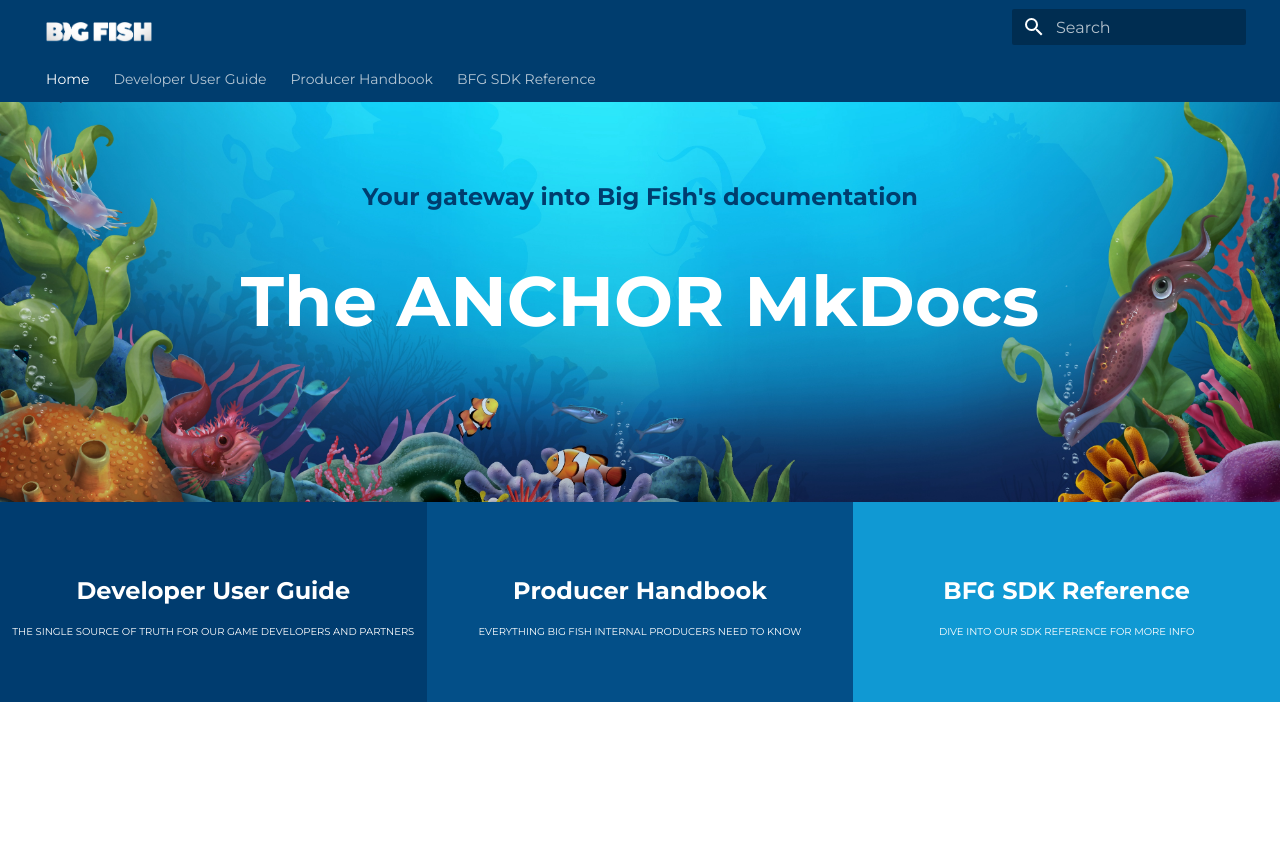
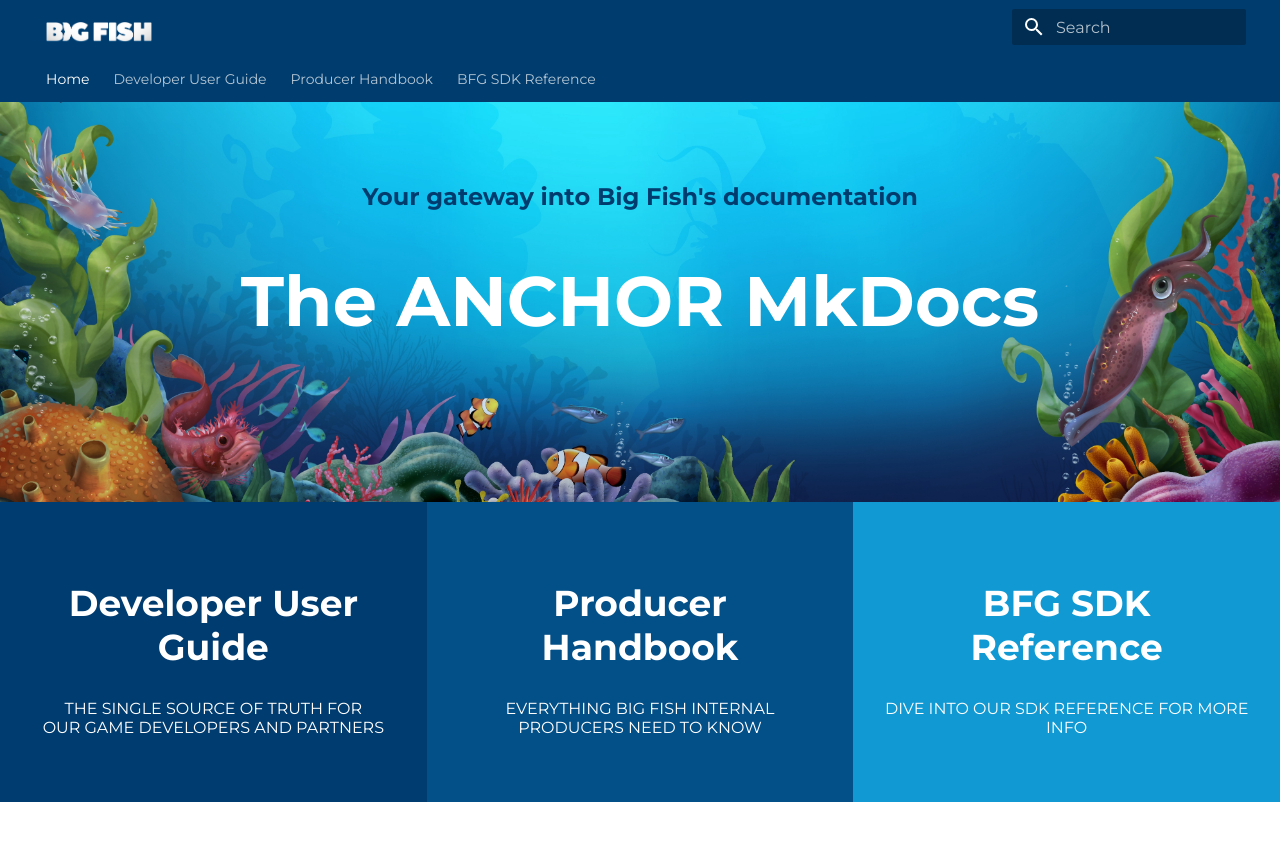
Before and after one commit to jenna-ingersoll-bfg/mkdocs-to-github-pages, an MkDocs documentation site: the page built from docs/index.md, in a window 1280 px wide. Shown: the top 841 px of the page. Built offline with MkDocs 1.6.1 and Material for MkDocs 9.7.7, drawn with Linux system fonts in a browser that asks for light colours.

Commit message:
Update home.html

```diff
--- a/docs/overrides/home.html
+++ b/docs/overrides/home.html
@@ -35,14 +35,14 @@
     .section-cell {
       display: table-cell;
       width: 33%;
-      padding: 10px;
-      height: 200px;
+      padding: 30px;
+      height: 300px;
       vertical-align: middle;
     }
 
     .section h2 {
       text-align: center;
-      font-size: 1.2rem;
+      font-size: 1.8rem;
       color: #FFFFFF;
     }
 
@@ -50,6 +50,7 @@
       text-transform: uppercase;
       color: #FFFFFF;
       text-align: center;
+      font-size: 0.8rem;
     }
   </style>
 
@@ -62,11 +63,11 @@
     <div class="section-row">
       <div class="section-cell" style="background-color: rgb(0, 60, 111);">
         <h2>Developer User Guide</h2>
-        <p>The single source of truth for our game developers and partners</p>
+        <p>The single source of truth for<br /> our game developers and partners</p>
       </div>
       <div class="section-cell" style="background-color: rgb(3, 79, 136);">
         <h2>Producer Handbook</h2>
-        <p>Everything Big Fish internal producers need to know</p>
+        <p>Everything Big Fish internal<br /> producers need to know</p>
       </div>
       <div class="section-cell" style="background-color: rgb(16, 153, 211);">
         <h2>BFG SDK Reference</h2>
```
